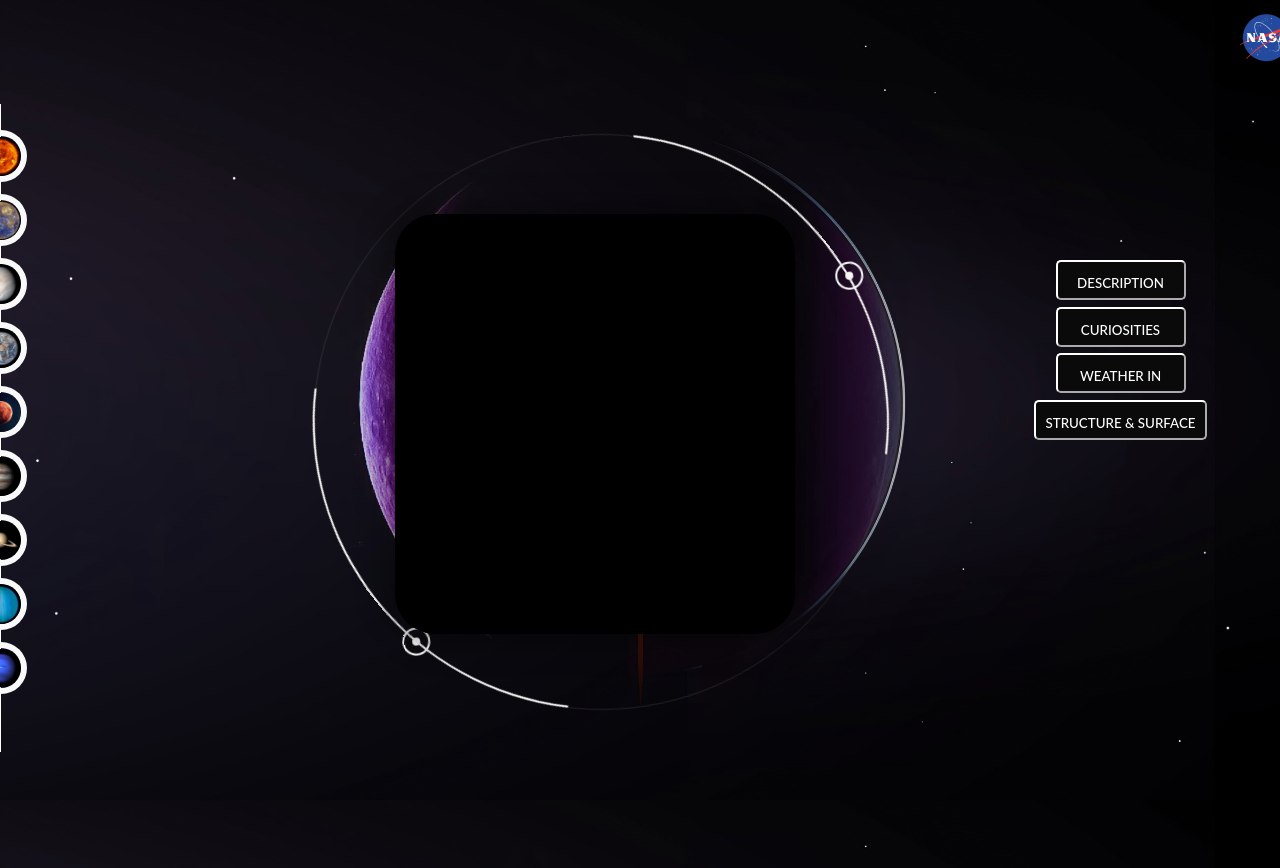
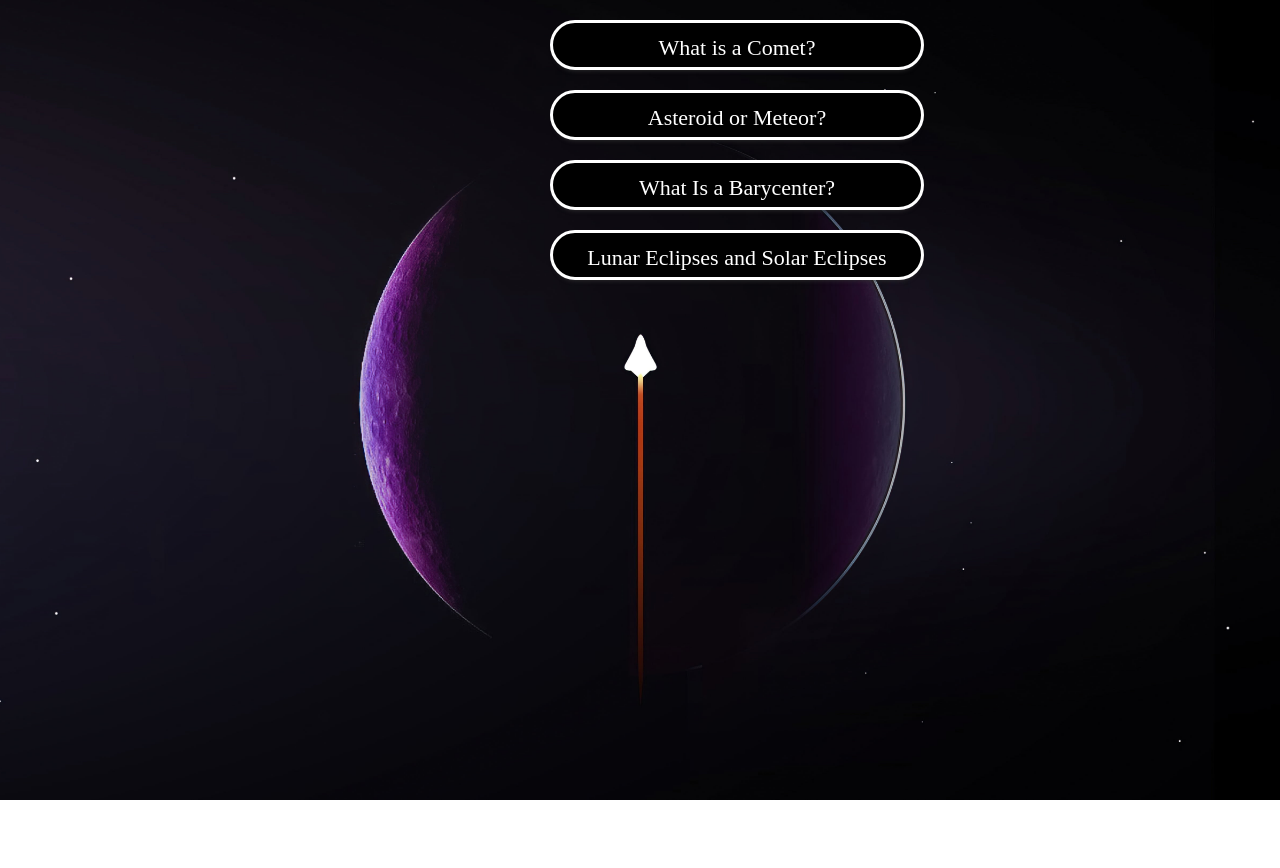
Before and after one commit to Carol21d/Nasa, a Vue app: page / in a window 1280 px wide. After the commit the page ends 800 px from the top, so only its background shows below. Built offline with nearby package versions, Linux system fonts and the light colour scheme; no server answers; the HTML template or start-up script is replaced by a standard one.

Commit message:
menu terminado

```diff
--- a/src/App.vue
+++ b/src/App.vue
@@ -1,6 +1,7 @@
 <script setup>
 import { RouterLink, RouterView } from 'vue-router'
-import HomeView from './views/HomeView.vue';
+// import HomeView from './views/HomeView.vue';
+import Menu from './components/Menu.vue';
 
 
 
@@ -10,8 +11,8 @@ import HomeView from './views/HomeView.vue';
 
 <template>
 
-
-  <RouterView />
+<Menu/>
+  <!-- <RouterView /> -->
 
 </template>
 
--- a/src/components/Menu.vue
+++ b/src/components/Menu.vue
@@ -1,400 +1,186 @@
-<script>
+<script setup></script>
+<template>
+    <div class="modal-container">
+        <input id="modal-toggle-comet" type="checkbox">
+        <label class="modal-btn" for="modal-toggle-comet">What is a Comet?</label>
+        <label class="modal-backdrop" for="modal-toggle-comet"></label>
+        <div class="modal-content">
+        <label class="modal-close" for="modal-toggle-comet">&#x2715;</label>
+        <h2>The answer is ...</h2>
+        <p>Comets are large objects made of dust and ice that orbit the Sun. Best known for their long, streaming tails, these ancient objects are leftovers from the formation of the solar system 4.6 billion years ago.</p>
+      </div>
+    </div>
 
 
-</script>
-<template>
-    <div class="menu">
-        <button type="text" name="description" class="btn btn-description" @click="description()"><span>DESCRIPTION</span></button>
-        <button type="text" name="curiosidades" class="btn btn-curiosidades" @click="curiosidades()"><span>CURIOSITIES</span></button>
-        <button type="text" name="weather" class="btn btn-weather" @click="weather()"><span>WEATHER IN</span></button>
-        <button type="text" name="structure" class="btn btn-structure" @click="structure()"><span>STRUCTURE & SURFACE</span></button>
-
-        <div class="modal" v-if="mostrarModal">
-            <div class="modal-content">{{ datos }}</div>
+    <div class="modal-container">
+        <input id="modal-toggle-asteroid" type="checkbox">
+        <label class="modal-btn" for="modal-toggle-asteroid">Asteroid or Meteor?</label>
+        <label class="modal-backdrop" for="modal-toggle-asteroid"></label>
+        <div class="modal-content">
+        <label class="modal-close" for="modal-toggle-asteroid">&#x2715;</label>
+        <h2>The answer is ...</h2>
+        <p>An asteroid is a small rocky object that orbits the Sun. Asteroids are smaller than a planet, but they are larger than the pebble-size objects we call meteoroids. A meteor is what happens when a meteoroid – a small piece of an asteroid or comet – burns up upon entering Earth’s atmosphere, creating a streak of light in the sky.</p>
+      </div>
     </div>
 
+    <div class="modal-container">
+        <input id="modal-toggle-barycenter" type="checkbox">
+        <label class="modal-btn" for="modal-toggle-barycenter">What Is a Barycenter?</label>
+        <label class="modal-backdrop" for="modal-toggle-barycenter"></label>
+        <div class="modal-content">
+        <label class="modal-close" for="modal-toggle-barycenter">&#x2715;</label>
+        <h2>The answer is ...</h2>
+        <p>We say that planets orbit stars, but that’s not the whole truth. Planets and stars actually orbit around their common center of mass. This common center of mass is called the barycenter. Barycenters also help astronomers search for planets beyond our solar system</p>
+      </div>
+    </div>
+
+    <div class="modal-container">
+        <input id="modal-toggle-lunar" type="checkbox">
+        <label class="modal-btn" for="modal-toggle-lunar">Lunar Eclipses and Solar Eclipses</label>
+        <label class="modal-backdrop" for="modal-toggle-lunar"></label>
+        <div class="modal-content">
+        <label class="modal-close" for="modal-toggle-lunar">&#x2715;</label>
+        <h2>The answer is ...</h2>
+        <p>An eclipse happens when a planet or a moon gets in the way of the Sun’s light. Here on Earth, we can experience two kinds of eclipses: solar eclipses and lunar eclipses.</p>
+      </div>
     </div>
 </template>
+
 <style lang="scss" scoped>
-.menu {
-    display: flex;
-    flex-direction: column;
-    justify-content: center;
-    align-items: center;
-    gap: 0.4em;
+*,
+*:before,
+*:after {
+  box-sizing: border-box;
+}
 
-    .btn {
-        width: 18em;
-        height: 4em;
-        color: #070707;
-        border-radius: 5px;
-        padding: 10px 25px;
-        font-family: 'Lato', sans-serif;
-        font-weight: 500;
-        background: transparent;
-        cursor: pointer;
-        transition: all 0.3s ease;
-        position: relative;
-        display: inline-block;
-
-        outline: none;
-
-
+body {
+  height: 100vh;
+  background: #ccc;
+  overflow: hidden;
 }
 
 
-    .btn-description {
-        background: rgb(10, 10, 10);
-        color: white;
-        width: 130px;
-        height: 40px;
-        line-height: 42px;
-        padding: 0;
-        border-color: white;
+.modal-container {
+  margin: 20px auto;
+  padding-top: 0px;
+  position: relative;
+  width: 180px;
 
+  .modal-btn {
+    display: block;
+    margin: 0 auto;
+    color: #fff;
+    width: 374px;
+    height: 50px;
+    line-height: 50px;
+    background: #000000;
+    font-size: 22px;
+    border-style: solid;
+    border-radius: 115px;
+    cursor: pointer;
+    text-align: center;
+    box-shadow: 0 5px 5px -5px #333;
+    transition: background 0.3s ease-in;
 
-
-
+    &:hover {
+      background: #1749a7;
+    }
   }
 
-    .btn-description span {
-        position: relative;
-        display: block;
-        width: 100%;
-        height: 100%;
+  .modal-content,
+  .modal-backdrop {
+    height: 0;
+    width: 0;
+    opacity: 0;
+    visibility: hidden;
+    overflow: hidden;
+    cursor: pointer;
+    transition: opacity 0.2s ease-in;
   }
 
-    .btn-description:before,
-    .btn-description:after {
+  .modal-close {
+    color: #aaa;
     position: absolute;
-        content: "";
-        right: 0;
-        top: 0;
-        background: rgba(2, 126, 251, 1);
-        transition: all 0.3s ease;
+    right: 5px;
+    top: 5px;
+    padding-top: 3px;
+    background: #fff;
+    font-size: 16px;
+    width: 25px;
+    height: 25px;
+    font-weight: bold;
+    text-align: center;
+    cursor: pointer;
 
+    &:hover {
+      color: #333;
+    }
   }
 
-    .btn-description:before {
-        height: 0%;
-        width: 2px;
+  .modal-content-btn {
+    position: absolute;
+    text-align: center;
+    cursor: pointer;
+    bottom: 20px;
+    right: 30px;
+    background: #446cb3;
+    color: #fff;
+    width: 50px;
+    border-radius: 4px;
+    font-size: 14px;
+    height: 32px;
+    padding-top: 9px;
+    font-weight: normal;
+
+    &:hover {
+      color: #fff;
+      background: #365690;
+    }
   }
 
-    .btn-description:after {
-        width: 0%;
-        height: 2px;
+  input[type="checkbox"] {
+    display: none;
   }
 
-    .btn-description:hover {
-        background: transparent;
-        box-shadow: none;
-        border:none;
+  input[type="checkbox"]:checked ~ .modal-backdrop {
+    background-color: rgba(0, 0, 0, 0.6);
+    width: 100vw;
+    height: 100vh;
+    position: fixed;
+    left: 0;
+    top: 0;
+    z-index: 9;
+    visibility: visible;
+    opacity: 1;
+    transition: opacity 0.2s ease-in;
   }
 
-    .btn-description:hover:before {
-        height: 100%;
+  input[type="checkbox"]:checked ~ .modal-content {
+    opacity: 1;
+    background-color: #fff;
+    max-width: 400px;
+    width: 400px;
+    height: 280px;
+    padding: 10px 30px;
+    position: fixed;
+    left: calc(50% - 200px);
+    top: 12%;
+    border-radius: 10px;
+    z-index: 999;
+    pointer-events: auto;
+    cursor: auto;
+    visibility: visible;
+    box-shadow: 0 3px 7px rgba(0, 0, 0, 0.6);
+
+    @media (max-width: 400px) {
+      left: 0;
+    }
+  }
 }
 
-    .btn-description:hover:after {
-        width: 100%;
-    }
-
-    .btn-description span:hover {
-        color: rgba(2, 126, 251, 1);
-    }
-
-    .btn-description span:before,
-    .btn-description span:after {
-        position: absolute;
-        content: "";
-        left: 0;
-        bottom: 0;
-        background: rgba(2, 126, 251, 1);
-        transition: all 0.3s ease;
-    }
-
-    .btn-description span:before {
-        width: 2px;
-        height: 0%;
-    }
-
-    .btn-description span:after {
-        width: 0%;
-        height: 2px;
-    }
-
-    .btn-description span:hover:before {
-        height: 100%;
-    }
-
-    .btn-description span:hover:after {
-        width: 100%;
-    }
-
-    .btn-curiosidades {
-        background: rgb(10, 10, 10);
-        color: white;
-        width: 130px;
-        height: 40px;
-        line-height: 42px;
-        padding: 0;
-        border-color: white;
-
-
-
-
-    }
-
-    .btn-curiosidades span {
-        position: relative;
-        display: block;
-        width: 100%;
-        height: 100%;
-    }
-
-    .btn-curiosidades:before,
-    .btn-curiosidades:after {
-        position: absolute;
-        content: "";
-        right: 0;
-        top: 0;
-        background: rgb(25, 150, 35);
-        transition: all 0.3s ease;
-    }
-
-    .btn-curiosidades:before {
-        height: 0%;
-        width: 2px;
-    }
-
-    .btn-curiosidades:after {
-        width: 0%;
-        height: 2px;
-    }
-
-    .btn-curiosidades:hover {
-        background: transparent;
-        box-shadow: none;
-        border:none;
-    }
-
-    .btn-curiosidades:hover:before {
-        height: 100%;
-    }
-
-    .btn-curiosidades:hover:after {
-        width: 100%;
-    }
-
-    .btn-curiosidades span:hover {
-        color:  rgb(25, 150, 35);
-
-    }
-
-    .btn-curiosidades span:before,
-    .btn-curiosidades span:after {
-        position: absolute;
-        content: "";
-        left: 0;
-        bottom: 0;
-        background:  rgb(25, 150, 35);
-        transition: all 0.3s ease;
-    }
-
-    .btn-curiosidades span:before {
-        width: 2px;
-        height: 0%;
-    }
-
-    .btn-curiosidades span:after {
-        width: 0%;
-        height: 2px;
-    }
-
-    .btn-curiosidades span:hover:before {
-        height: 100%;
-    }
-
-    .btn-curiosidades span:hover:after {
-        width: 100%;
+p {
+  color: black;
 }
 
 
-    .btn-weather {
-        background: rgb(10, 10, 10);
-        color: white;
-        width: 130px;
-        height: 40px;
-        line-height: 42px;
-        padding: 0;
-        border-color: white;
-
-
-
-
-    }
-
-    .btn-weather span {
-        position: relative;
-        display: block;
-        width: 100%;
-        height: 100%;
-    }
-
-    .btn-weather:before,
-    .btn-weather:after {
-        position: absolute;
-        content: "";
-        right: 0;
-        top: 0;
-        background: rgb(251, 164, 2);
-        transition: all 0.3s ease;
-    }
-
-    .btn-weather:before {
-        height: 0%;
-        width: 2px;
-    }
-
-    .btn-weather:after {
-        width: 0%;
-        height: 2px;
-    }
-
-    .btn-weather:hover {
-        background: transparent;
-        box-shadow: none;
-        border:none;
-    }
-
-    .btn-weather:hover:before {
-        height: 100%;
-    }
-
-    .btn-weather:hover:after {
-        width: 100%;
-    }
-
-    .btn-weather span:hover {
-        color: rgb(251, 164, 2);
-    }
-
-    .btn-weather span:before,
-    .btn-weather span:after {
-        position: absolute;
-        content: "";
-        left: 0;
-        bottom: 0;
-        background: rgb(251, 164, 2);
-        transition: all 0.3s ease;
-    }
-
-    .btn-weather span:before {
-        width: 2px;
-        height: 0%;
-    }
-
-    .btn-weather span:after {
-        width: 0%;
-        height: 2px;
-    }
-
-    .btn-weather span:hover:before {
-        height: 100%;
-    }
-
-    .btn-weather span:hover:after {
-        width: 100%;
-    }
-
-    .btn-structure {
-        background: rgb(10, 10, 10);
-        color: white;
-        width: 13em;
-        height: 40px;
-        line-height: 42px;
-        padding: 0;
-        border-color: white;
-
-
-
-    }
-
-    .btn-structure span {
-        position: relative;
-        display: block;
-        width: 100%;
-        height: 100%;
-    }
-
-    .btn-structure:before,
-    .btn-structure:after {
-        position: absolute;
-        content: "";
-        right: 0;
-        top: 0;
-        background: rgb(251, 2, 2);
-        transition: all 0.3s ease;
-    }
-
-    .btn-structure:before {
-        height: 0%;
-        width: 2px;
-    }
-
-    .btn-structure:after {
-        width: 0%;
-        height: 2px;
-    }
-
-    .btn-structure:hover {
-        background: transparent;
-        box-shadow: none;
-        border:none;
-    }
-
-    .btn-structure:hover:before {
-        height: 100%;
-    }
-
-    .btn-structure:hover:after {
-        width: 100%;
-    }
-
-    .btn-structure span:hover {
-        color: rgb(251, 2, 2);
-    }
-
-    .btn-structure span:before,
-    .btn-structure span:after {
-        position: absolute;
-        content: "";
-        left: 0;
-        bottom: 0;
-        background: rgb(251, 2, 2);
-        transition: all 0.3s ease;
-    }
-
-    .btn-structure span:before {
-        width: 2px;
-        height: 0%;
-    }
-
-    .btn-structure span:after {
-        width: 0%;
-        height: 2px;
-    }
-
-    .btn-structure span:hover:before {
-        height: 100%;
-    }
-
-    .btn-structure span:hover:after {
-        width: 100%;
-    }
-
-
-
-
-}
 </style>
--- a/src/views/HomeView.vue
+++ b/src/views/HomeView.vue
@@ -26,15 +26,15 @@ onMounted(()  =>{
 </script>
 <template>
   <div class="container">
-    <div class="aside">
-      <Planets />
+     <div class="aside">
+      <!-- <Planets /> -->
     </div>
 
     <div class="main">
-       <Ellipse class="container-ellipse" />
-        <CardNasa  class="container-nasa"  :datosNasa="datosNasa"/>
+       <!-- <Ellipse class="container-ellipse" />
+        <CardNasa  class="container-nasa"  :datosNasa="datosNasa"/> -->
        <Menu class="container-menu" />
-      <LogoNasa class="nasa"/>
+      <!-- <LogoNasa class="nasa"/>  -->
     </div>
   </div>
 </template>
```
Lines whose indentation alone changed are shown as unchanged.
